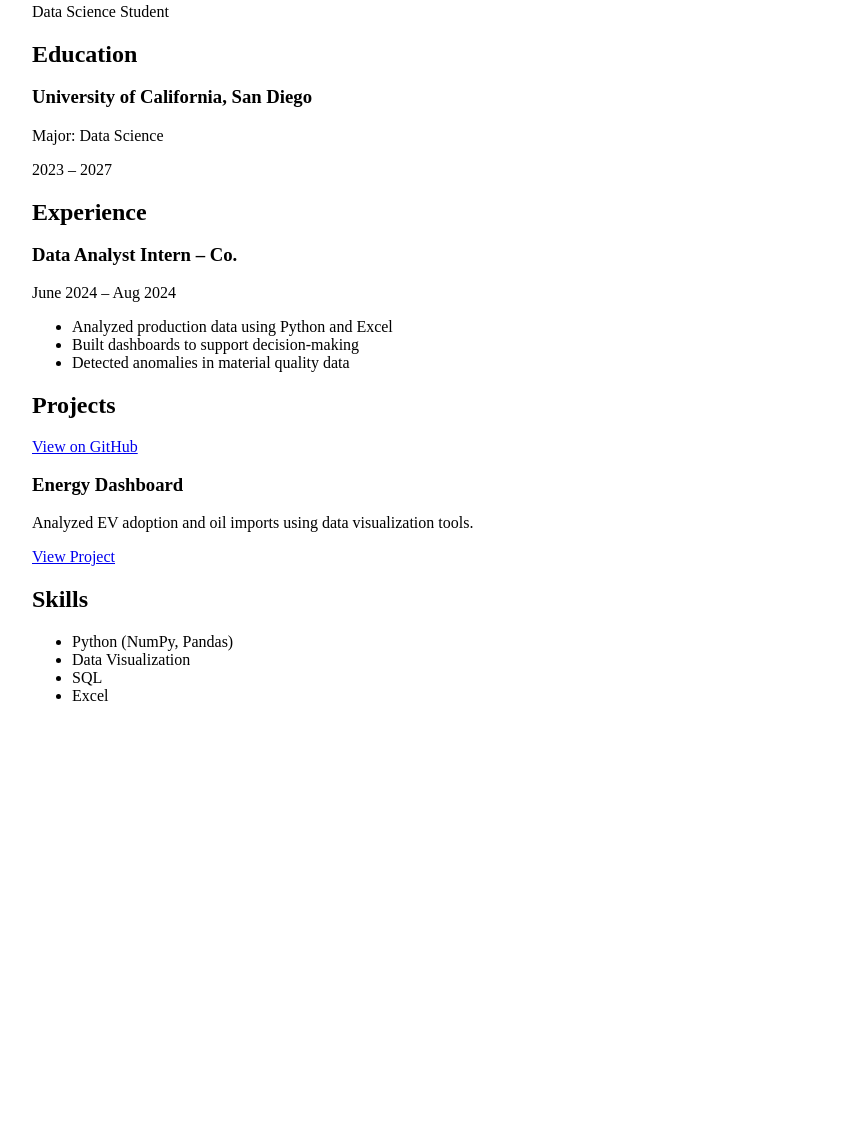
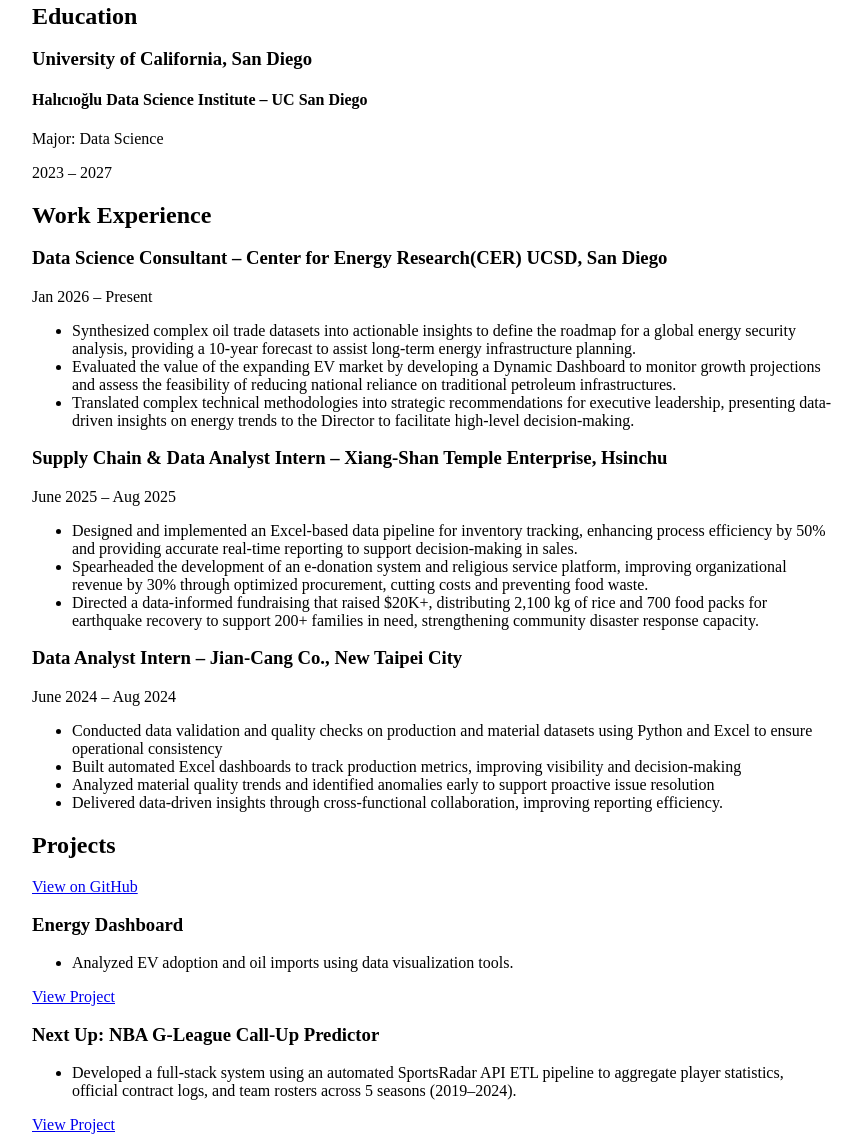
Before and after one commit to Joshuaamm7/portfolio, a plain HTML site: page resume/index.html in a window 1280 px wide. Shown: the part 247-1392 px from the top of the page, without its empty margins (208-1070 px from the left). Before the commit the page ends 976 px from the top, so only its background shows below. Drawn offline with Linux system fonts and the light colour scheme.

Commit message:
update resume

```diff
--- a/resume/index.html
+++ b/resume/index.html
@@ -18,7 +18,6 @@
 </nav>
 
 <h1>Joshua Huang</h1>
-<p>Data Science Student</p>
 
 <!-- Education -->
 <section>
@@ -28,6 +27,7 @@
 
   <article>
     <h3>University of California, San Diego</h3>
+    <h4>Halıcıoğlu Data Science Institute – UC San Diego</h4>
     <p>Major: Data Science</p>
     <p>
       <time>2023</time> – <time>2027</time>
@@ -38,18 +38,49 @@
 <!-- Experience -->
 <section>
   <header>
-    <h2>Experience</h2>
+    <h2>Work Experience</h2>
   </header>
+  <article>
+    <h3>Data Science Consultant – Center for Energy Research(CER) UCSD, San Diego</h3>
+    <p>
+        <time>Jan 2026</time> – <time>Present</time>
+    </p>
+    <ul>
+        <li>Synthesized complex oil trade datasets into actionable insights to define the roadmap for a global energy
+        security analysis, providing a 10-year forecast to assist long-term energy infrastructure planning.</li>
+        <li>Evaluated the value of the expanding EV market by developing a Dynamic Dashboard to monitor growth
+        projections and assess the feasibility of reducing national reliance on traditional petroleum infrastructures.</li>
+        <li>Translated complex technical methodologies into strategic recommendations for executive leadership,
+        presenting data-driven insights on energy trends to the Director to facilitate high-level decision-making.</li>
+    </ul>
+  </article>
 
   <article>
-    <h3>Data Analyst Intern – Co.</h3>
+    <h3>Supply Chain & Data Analyst Intern – Xiang-Shan Temple Enterprise, Hsinchu</h3>
+    <p>
+      <time>June 2025</time> – <time>Aug 2025</time>
+    </p>
+    <ul>
+      <li>Designed and implemented an Excel-based data pipeline for inventory tracking, enhancing process efficiency by
+        50% and providing accurate real-time reporting to support decision-making in sales. </li>
+      <li>Spearheaded the development of an e-donation system and religious service platform, improving organizational
+        revenue by 30% through optimized procurement, cutting costs and preventing food waste.</li>
+      <li>Directed a data-informed fundraising that raised $20K+, distributing 2,100 kg of rice and 700 food packs for
+        earthquake recovery to support 200+ families in need, strengthening community disaster response capacity.</li>
+    </ul>
+  </article>
+
+  <article>
+    <h3>Data Analyst Intern – Jian-Cang Co., New Taipei City</h3>
     <p>
       <time>June 2024</time> – <time>Aug 2024</time>
     </p>
     <ul>
-      <li>Analyzed production data using Python and Excel</li>
-      <li>Built dashboards to support decision-making</li>
-      <li>Detected anomalies in material quality data</li>
+      <li>Conducted data validation and quality checks on production and material datasets using Python and Excel to
+        ensure operational consistency</li>
+      <li>Built automated Excel dashboards to track production metrics, improving visibility and decision-making</li>
+      <li>Analyzed material quality trends and identified anomalies early to support proactive issue resolution</li>
+      <li>Delivered data-driven insights through cross-functional collaboration, improving reporting efficiency.</li>
     </ul>
   </article>
 
@@ -67,7 +98,24 @@
   <article>
     <h3>Energy Dashboard</h3>
     <p>
-      Analyzed EV adoption and oil imports using data visualization tools.
+        <ul>
+            <li>
+                Analyzed EV adoption and oil imports using data visualization tools.
+            </li>
+        </ul>
+
+    </p>
+    <a href="../projects/index.html">View Project</a>
+  </article>
+
+  <article>
+    <h3>Next Up: NBA G-League Call-Up Predictor</h3>
+    <p>
+        <ul>
+            <li>Developed a full-stack system using an automated SportsRadar API ETL pipeline to aggregate player
+statistics, official contract logs, and team rosters across 5 seasons (2019–2024).</li>
+        </ul>
+
     </p>
     <a href="../projects/index.html">View Project</a>
   </article>
```
